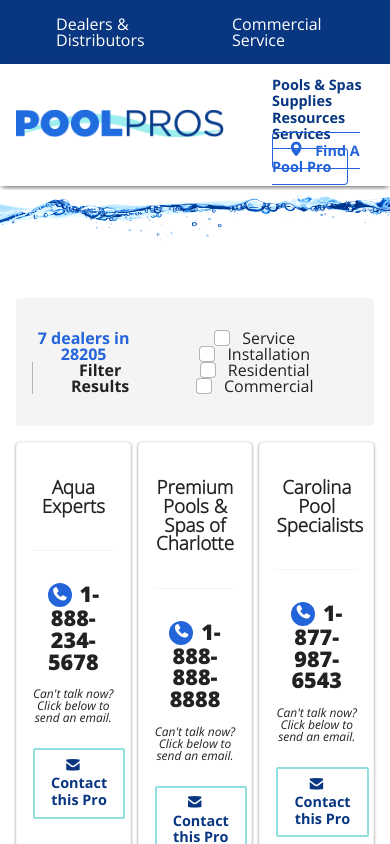
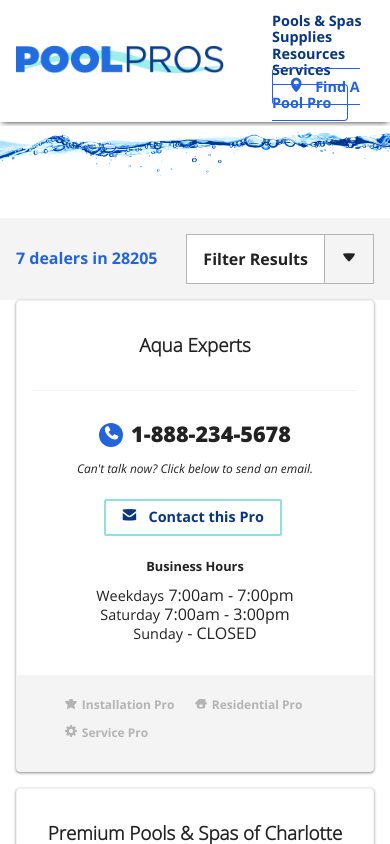
Before and after one commit to kylerberry/vue-sample-site, a Vue app: page / in a window 390 px wide. Shown: the top 844 px of the page. Built offline with nearby package versions, Linux system fonts and the light colour scheme.

Commit message:
mobile styles for filter and dealer list

```diff
--- a/src/components/DealerFilters.vue
+++ b/src/components/DealerFilters.vue
@@ -1,10 +1,15 @@
 <template>
   <div class="filter">
     <div class="filter__results">
-      <p class="filter__results__info">{{total}} dealers in {{data.zipcode}}</p>
-      <p class="filter__results__title">Filter Results</p>
+      <div class="filter__results__info">{{total}} dealers in {{data.zipcode}}</div>
+      <div class="filter__results__trigger trigger">
+        <div class="trigger__title">Filter Results</div>
+        <div class="trigger__action" @click="showFilters = !showFilters">
+          <i class="ss-dropdown"></i>
+        </div>
+      </div>
     </div>
-    <div class="filter__filters filters-list">
+    <div class="filter__filters filters-list" :class="{'filters-list--open' : showFilters}">
       <InputCheckbox v-for="filter in filters"
         v-model="selectedFilters"
         :val="filter.value"
@@ -31,7 +36,8 @@
   },
   data: function () {
     return {
-      selectedFilters: []
+      selectedFilters: [],
+      showFilters: false
     }
   },
   computed:{
@@ -45,41 +51,117 @@
 <style lang="scss" scoped>
 @import "../sass/variables";
 @import "../sass/mixins";
+@import "../sass/media-queries";
 
 .filter {
   background: $color-gray-lighter;
-  text-align: center;
-  display: flex;
-  justify-content: center;
-  padding: $pad*2 $pad;
-  border-radius: $border-radius;
+  width: auto;
+  margin: 0 -$pad;
+  padding: $pad;
+
+  @include for-tablet-landscape-up() {
+    margin: inherit;
+    text-align: center;
+  }
 
   &__results {
-    display: inline-block;
+    overflow: hidden;
 
-    &__title,
-    &__info {
+    @include for-tablet-landscape-up() {
       display: inline-block;
-      margin: 0 $pad*2 0 0;
+      vertical-align: middle;
     }
 
     &__info {
       color: $color-blue;
       @include font('bold');
+      float: left;
+      padding: $pad 0;
+
+      @include for-tablet-landscape-up() {
+        float: none;
+        display: inline-block;
+        padding: $pad $pad $pad 0;
+        border-right: 1px solid $color-gray;
+      }
     }
+  }
+}
 
-    &__title {
-      @include font('bold');
-      border-left: 1px solid $color-gray;
-      padding-left: $pad*2;
+.trigger {
+  float: right;
+
+  @include for-tablet-landscape-up() {
+    float: none;
+    display: inline-block;
+    margin: 0 $pad;
+    line-height: .9;
+  }
+
+  &__title {
+    @include font('bold');
+    background: $color-white;
+    padding: $pad;
+    float: left;
+    border: 1px solid $color-gray;
+    border-right: 0;
+
+    @include for-tablet-landscape-up() {
+      padding: inherit;
+      background: none;
+      border: 0;
+    }
+  }
+
+  &__action {
+    background: $color-gray-lighter;
+    padding: $pad;
+    float: left;
+    border: 1px solid $color-gray;
+    cursor: pointer;
+
+    @include for-tablet-landscape-up() {
+      display: none;
     }
   }
 }
 
 .filters-list {
+  background: $color-white;
+  max-height: 0;
+  overflow: hidden;
+  transition: max-height .3s;
+  border-top: 0;
+  border-bottom: 0;
+
+  &--open {
+    margin-top: -1px;
+    max-height: 500px; // some arbitrary tall height
+    border: 1px solid $color-gray;
+  }
 
   &__item {
+    display: block;
+    margin: $pad;
+
+    @include for-tablet-landscape-up() {
+      display: inline-block;
+      margin: 0 $pad;
+      vertical-align: middle;
+
+      &:last-child {
+        margin-right: 0;
+      }
+    }
+  }
+
+  @include for-tablet-landscape-up() {
     display: inline-block;
+    background: none;
+    max-height: inherit;
+    overflow: inherit;
+    transition: none;
+    border: 0;
   }
 }
 
--- a/src/components/InputCheckbox.vue
+++ b/src/components/InputCheckbox.vue
@@ -48,7 +48,6 @@
 
   &__label {
     cursor: pointer;
-    margin-right: $pad;
 
     &::before {
       content: '';
@@ -58,7 +57,7 @@
       background: $color-white;
       box-shadow: inset 0 0 0 1px $color-gray;
       border-radius: $border-radius;
-      margin-right: $pad/2;
+      margin-right: $pad/4;
       vertical-align: top;
     }
 
--- a/src/components/SiteHeader.vue
+++ b/src/components/SiteHeader.vue
@@ -32,10 +32,16 @@
 <style lang="scss" scoped>
 @import "../sass/variables";
 @import "../sass/mixins";
+@import "../sass/media-queries";
 
 .header-top {
   background-color: $color-blue-darker;
   overflow: hidden;
+  display: none;
+
+  @include for-desktop-up() {
+    display: inherit;
+  }
 }
 
 .header-main {
--- a/src/components/SiteMain.vue
+++ b/src/components/SiteMain.vue
@@ -88,6 +88,7 @@
 
 <style lang="scss">
 @import "../sass/variables";
+@import "../sass/media-queries";
 
 .site-main {
   background: url('../assets/images/water-image.png') 0 4px no-repeat;
@@ -105,7 +106,15 @@
   padding: 0;
 
   &__item {
-    width: 32%;
+    width: 100%;
+
+    @include for-tablet-portrait-up() {
+      width: 49%;
+    }
+
+    @include for-desktop-up() {
+      width: 32%
+    }
   }
 }
 </style>
--- /dev/null
+++ b/src/sass/_media-queries.scss
@@ -0,0 +1,15 @@
+@mixin for-phone-only {
+  @media (max-width: 599px) { @content; }
+}
+@mixin for-tablet-portrait-up {
+  @media (min-width: 600px) { @content; }
+}
+@mixin for-tablet-landscape-up {
+  @media (min-width: 900px) { @content; }
+}
+@mixin for-desktop-up {
+  @media (min-width: 1200px) { @content; }
+}
+@mixin for-big-desktop-up {
+  @media (min-width: 1800px) { @content; }
+}
```
